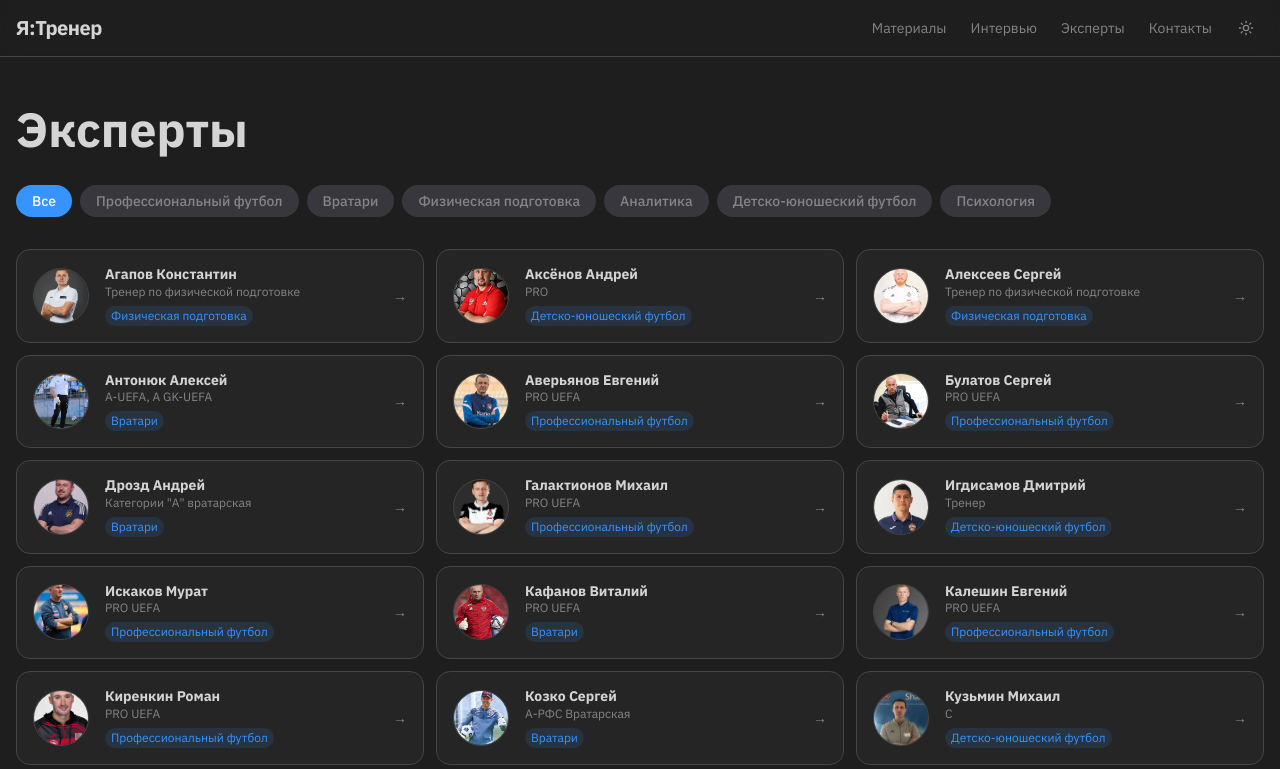
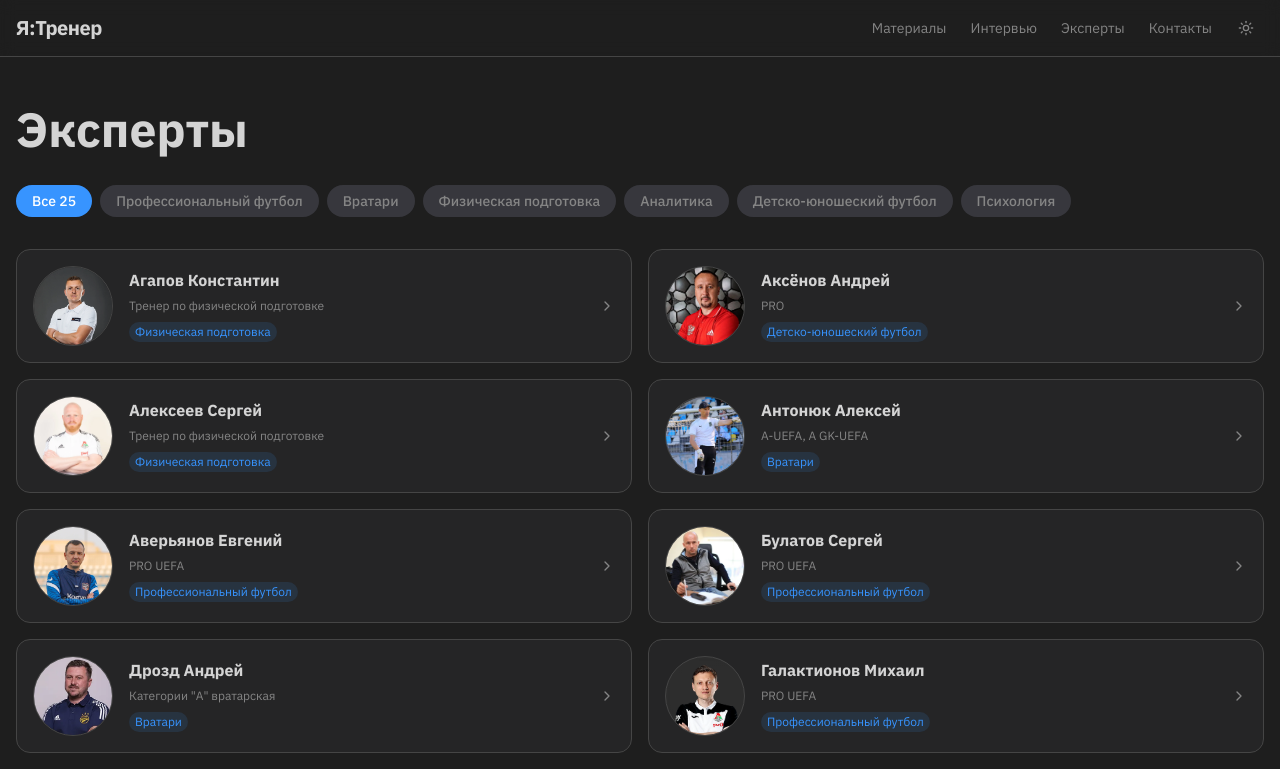
Before and after one commit to agapovk/i-trener, a Next.js app: page /experts in a window 1280 px wide. Shown: the top 769 px of the page. Built offline with nearby package versions, Linux system fonts and the light colour scheme.

Commit message:
refactor: update experts cards, and layout

```diff
--- a/src/entities/expert/ui/expert-card.tsx
+++ b/src/entities/expert/ui/expert-card.tsx
@@ -1,7 +1,7 @@
 import type { Expert } from "@entities/expert"
 import { CATEGORY_LABELS } from "@shared/config"
 import { cn } from "@shared/lib"
-import { User } from "lucide-react"
+import { ChevronRight, User } from "lucide-react"
 import Image from "next/image"
 import Link from "next/link"
 
@@ -22,9 +22,15 @@ export function ExpertCard({ expert, className }: ExpertCardProps) {
       )}
       href={`/experts/${fm.slug}`}
     >
-      <div className="relative h-14 w-14 shrink-0 overflow-hidden rounded-full border border-border bg-elevated">
+      <div className="relative h-20 w-20 shrink-0 overflow-hidden rounded-full border border-border bg-elevated">
         {fm.image ? (
-          <Image alt={fm.name} className="object-cover" fill sizes="56px" src={fm.image} />
+          <Image
+            alt={fm.name}
+            className="object-cover object-top"
+            fill
+            sizes="80px"
+            src={fm.image}
+          />
         ) : (
           <div className="absolute inset-0 flex items-center justify-center">
             <User className="h-5 w-5 text-muted" />
@@ -32,13 +38,11 @@ export function ExpertCard({ expert, className }: ExpertCardProps) {
         )}
       </div>
 
-      <div className="flex min-w-0 flex-1 flex-col gap-1.5">
-        <div>
-          <h3 className="truncate font-extrabold text-primary text-sm leading-tight transition-colors group-hover:text-accent">
-            {fm.name}
-          </h3>
-          <p className="truncate text-muted text-xs">{fm.role}</p>
-        </div>
+      <div className="flex min-w-0 flex-1 flex-col gap-2">
+        <h3 className="truncate font-extrabold text-primary leading-tight transition-colors group-hover:text-accent">
+          {fm.name}
+        </h3>
+        <p className="truncate text-muted text-xs">{fm.role}</p>
         <div className="flex flex-wrap gap-1">
           <span className="rounded-full bg-accent-dim px-1.5 py-0.5 text-accent text-xs">
             {CATEGORY_LABELS[fm.specialization]}
@@ -47,7 +51,7 @@ export function ExpertCard({ expert, className }: ExpertCardProps) {
       </div>
 
       <span className="shrink-0 text-muted text-sm transition-colors group-hover:text-accent">
-        →
+        <ChevronRight className="h-4 w-4" />
       </span>
     </Link>
   )
--- a/src/features/filter-by-category/ui/experts-filter.tsx
+++ b/src/features/filter-by-category/ui/experts-filter.tsx
@@ -23,25 +23,25 @@ export function ExpertFilter({ experts }: ExpertFilterProps) {
       <div className="flex flex-wrap gap-2">
         <button
           className={cn(
-            "rounded-full px-4 py-1.5 font-medium text-sm transition-colors",
+            "rounded-full px-2 py-1.5 font-medium text-xs transition-colors md:px-4 md:text-sm",
             active === null ? "bg-accent text-white" : "bg-subtle text-muted hover:text-primary",
           )}
           onClick={() => setActive(null)}
           type="button"
         >
-          Все
+          Все {!active && filtered.length}
         </button>
         {usedCategories.map((cat) => (
           <button
             className={cn(
-              "rounded-full px-4 py-1.5 font-medium text-sm transition-colors",
+              "rounded-full px-2 py-1.5 font-medium text-xs transition-colors md:px-4 md:text-sm",
               active === cat ? "bg-accent text-white" : "bg-subtle text-muted hover:text-primary",
             )}
             key={cat}
             onClick={() => setActive(active === cat ? null : cat)}
             type="button"
           >
-            {CATEGORY_LABELS[cat]}
+            {CATEGORY_LABELS[cat]} {active === cat && filtered.length}
           </button>
         ))}
       </div>
@@ -49,7 +49,7 @@ export function ExpertFilter({ experts }: ExpertFilterProps) {
       {filtered.length === 0 ? (
         <p className="text-muted">Эксперты пока не добавлены.</p>
       ) : (
-        <div className="grid grid-cols-1 gap-3 md:grid-cols-2 lg:grid-cols-3">
+        <div className="grid grid-cols-1 gap-4 md:grid-cols-2">
           {filtered.map((e) => (
             <ExpertCard expert={e} key={e.frontmatter.slug} />
           ))}
--- a/src/features/filter-by-category/ui/materials-filter.tsx
+++ b/src/features/filter-by-category/ui/materials-filter.tsx
@@ -25,25 +25,25 @@ export function MaterialFilter({ materials }: MaterialFilterProps) {
       <div className="flex flex-wrap gap-2">
         <button
           className={cn(
-            "rounded-full px-4 py-1.5 font-medium text-sm transition-colors",
+            "rounded-full px-2 py-1.5 font-medium text-xs transition-colors md:px-4 md:text-sm",
             active === null ? "bg-accent text-white" : "bg-subtle text-muted hover:text-primary",
           )}
           onClick={() => setActive(null)}
           type="button"
         >
-          Все
+          Все {!active && filtered.length}
         </button>
         {usedCategories.map((cat) => (
           <button
             className={cn(
-              "rounded-full px-4 py-1.5 font-medium text-sm transition-colors",
+              "rounded-full px-2 py-1.5 font-medium text-xs transition-colors md:px-4 md:text-sm",
               active === cat ? "bg-accent text-white" : "bg-subtle text-muted hover:text-primary",
             )}
             key={cat}
             onClick={() => setActive(active === cat ? null : cat)}
             type="button"
           >
-            {CATEGORY_LABELS[cat]}
+            {CATEGORY_LABELS[cat]} {active === cat && filtered.length}
           </button>
         ))}
       </div>
--- a/src/views/expert-detail/index.tsx
+++ b/src/views/expert-detail/index.tsx
@@ -1,6 +1,6 @@
 import { CATEGORY_LABELS } from "@shared/config"
 import { getExpertBySlug } from "@shared/lib/mdx"
-import { mdxComponents, Prose } from "@shared/ui"
+import { mdxComponents, NoiseLayer, Prose } from "@shared/ui"
 import { ExternalLink, Send, User } from "lucide-react"
 import Image from "next/image"
 import Link from "next/link"
@@ -23,16 +23,24 @@ export function ExpertDetailView({ slug }: ExpertDetailViewProps) {
   const materials = getMaterialsByAuthor(slug)
 
   return (
-    <main className="mx-auto flex w-full max-w-3xl flex-col gap-10 px-4 py-10">
+    <main className="flex flex-col gap-8">
+      <div className="relative overflow-hidden border-border-subtle border-b md:pb-8">
+        <NoiseLayer />
+        <div className="mx-auto grid max-w-7xl gap-6 px-4 py-8">
           <Link className="text-muted text-sm transition-colors hover:text-accent" href="/experts">
             ← Эксперты
           </Link>
-
-      <article className="flex flex-col gap-8">
-        <header className="flex items-start gap-6 border-border-subtle border-b pb-8">
-          <div className="relative h-24 w-24 shrink-0 overflow-hidden rounded-full border border-border bg-elevated">
+          <div className="flex flex-col items-center gap-6 md:flex-row md:gap-8">
+            <div className="relative h-64 w-64 shrink-0 overflow-hidden rounded-full border border-border bg-elevated">
               {fm.image ? (
-              <Image alt={fm.name} className="object-cover" fill sizes="96px" src={fm.image} />
+                <Image
+                  alt={fm.name}
+                  className="objject-top object-cover"
+                  fill
+                  loading="eager"
+                  sizes="256px"
+                  src={fm.image}
+                />
               ) : (
                 <div className="absolute inset-0 flex items-center justify-center">
                   <User className="h-8 w-8 text-muted" />
@@ -40,13 +48,18 @@ export function ExpertDetailView({ slug }: ExpertDetailViewProps) {
               )}
             </div>
 
-          <div className="flex flex-col gap-2">
-            <h1 className="font-extrabold text-4xl text-primary leading-tight">{fm.name}</h1>
+            <div className="flex flex-col gap-2 text-center md:text-start">
+              <h1 className="font-extrabold text-2xl text-primary leading-tight md:text-4xl">
+                {fm.name}
+              </h1>
               <p className="text-muted">{fm.role}</p>
-            <div className="flex flex-wrap gap-1.5">{CATEGORY_LABELS[fm.specialization]}</div>
+              <p>{CATEGORY_LABELS[fm.specialization]}</p>
             </div>
-        </header>
+          </div>
+        </div>
+      </div>
 
+      <div className="mx-auto flex w-full max-w-7xl flex-col gap-10 px-4 py-10">
         {fm.bio && <p className="text-secondary leading-relaxed">{fm.bio}</p>}
 
         {fm.social && (
@@ -94,13 +107,16 @@ export function ExpertDetailView({ slug }: ExpertDetailViewProps) {
         )}
 
         {materials.length !== 0 && (
-          <div className="grid grid-cols-1 gap-6 border-border-subtle border-t pt-8 md:grid-cols-2">
+          <div className="grid gap-5 border-border-subtle border-t pt-8">
+            <h2 className="font-extrabold text-2xl text-primary">Материалы</h2>
+            <div className="grid grid-cols-1 gap-6 md:grid-cols-2">
               {materials.map((m) => (
                 <MaterialCard key={m.frontmatter.slug} material={m} />
               ))}
             </div>
+          </div>
         )}
-      </article>
+      </div>
     </main>
   )
 }
--- a/src/views/home/index.tsx
+++ b/src/views/home/index.tsx
@@ -24,7 +24,7 @@ export function HomeView() {
             <span className="text-accent"> футбольных тренеров</span>
           </h1>
           <p className="max-w-xl text-muted leading-relaxed md:text-xl">
-            Статьи, интервью и профили экспертов на русском языке.
+            Материалы, интервью и наши эксперты для вас.
           </p>
         </div>
       </section>
@@ -104,7 +104,7 @@ export function HomeView() {
                 Все →
               </Link>
             </div>
-            <div className="grid grid-cols-1 gap-3 md:grid-cols-2 lg:grid-cols-3">
+            <div className="grid grid-cols-1 gap-3 md:grid-cols-2">
               {experts.map((e) => (
                 <ExpertCard expert={e} key={e.frontmatter.slug} />
               ))}
```
Lines whose indentation alone changed are shown as unchanged.
